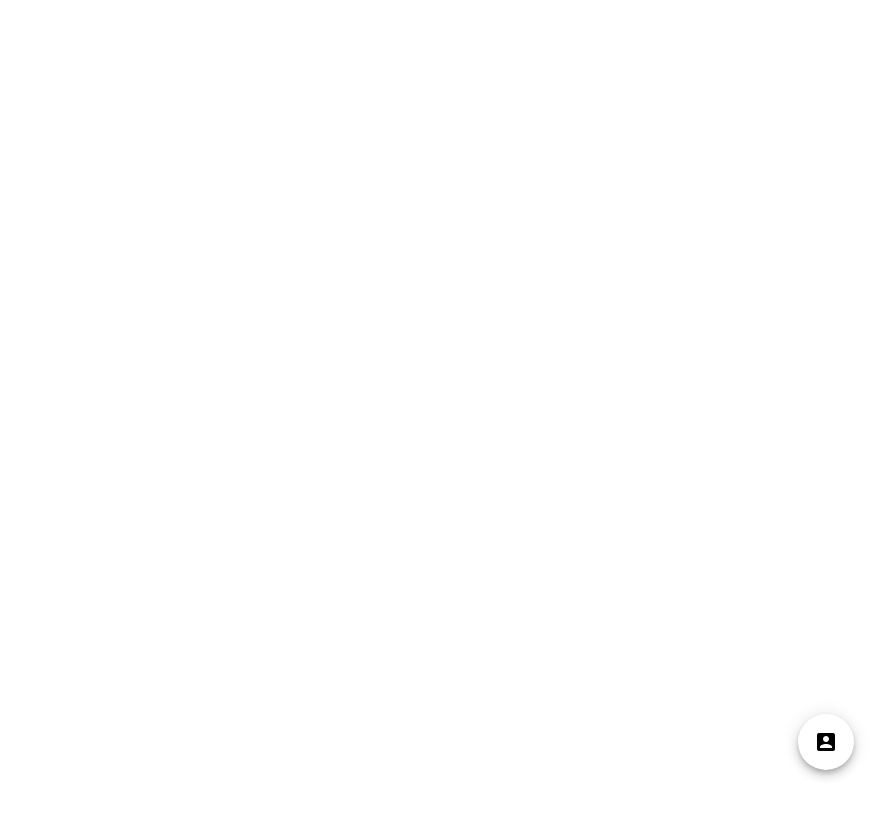
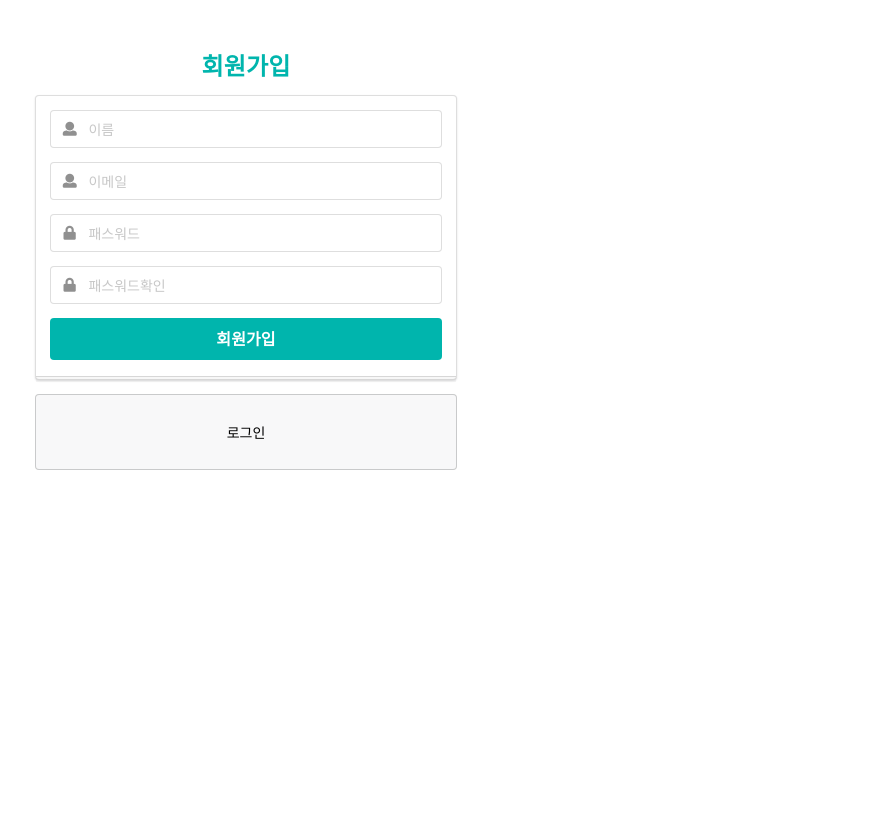
Before and after one commit to mvfe8080/test02, a Vue app: page /#/register in a window 1280 px wide. Shown: the top 818 px of the page, without its empty margins (394-1280 px from the left). Built offline with nearby package versions, Linux system fonts and the light colour scheme.

Commit message:
회원가입, 로그인까지 작업완료

```diff
--- a/index.html
+++ b/index.html
@@ -8,9 +8,16 @@
     <title>vue_mdl_firebase_project_since_170208</title>
     <link rel="stylesheet" href="//fonts.googleapis.com/css?family=Roboto:300,400,500,700,400italic">
     <link rel="stylesheet" href="//fonts.googleapis.com/icon?family=Material+Icons">
+    <link rel="stylesheet" href="https://cdnjs.cloudflare.com/ajax/libs/semantic-ui/2.2.7/semantic.min.css">
   </head>
   <body>
     <div id="app"></div>
     <!-- built files will be auto injected -->
+
+    <script
+      src="https://code.jquery.com/jquery-3.1.1.min.js"
+      integrity="sha256-hVVnYaiADRTO2PzUGmuLJr8BLUSjGIZsDYGmIJLv2b8="
+      crossorigin="anonymous"></script>
+    <script src="https://cdnjs.cloudflare.com/ajax/libs/semantic-ui/2.2.7/semantic.min.js"></script>
   </body>
 </html>
--- a/package.json
+++ b/package.json
@@ -12,7 +12,7 @@
     "firebase": "^3.6.9",
     "md5": "^2.2.1",
     "vue": "^2.1.10",
-    "vue-material": "^0.6.3",
+    "vue-material": "^0.7.0",
     "vue-router": "^2.2.0",
     "vuex": "^2.1.2"
   },
--- a/src/main.js
+++ b/src/main.js
@@ -10,6 +10,7 @@ import Login from './pages/Login'
 import Register from './pages/Register'
 import Tchat from './pages/Tchat'
 import store from './store'
+import Test from './pages/Test'
 
 Vue.use(VueRouter)
 Vue.use(VueMaterial)
@@ -26,6 +27,10 @@ const routes = [
   {
     path: '/',
     component: Tchat
+  },
+  {
+    path: '/test',
+    component: Test
   }
 ]
 
--- a/src/pages/Login.vue
+++ b/src/pages/Login.vue
@@ -1,13 +1,109 @@
 <template>
-  <div id="app">
-    Login.vue
+<div class="ui middle aligned center aligned grid login__container">
+  <div class="column">
+    <h2 class="ui teal header">
+          <div class="content">
+            로그인
+          </div>
+        </h2>
+    <form class="ui large form" :class="{'error': hasErrors}">
+      <div class="ui stacked segment">
+
+        <div class="field">
+          <div class="ui left icon input">
+            <i class="user icon"></i>
+            <input type="email" name="email" placeholder="이메일" v-model.trim="email" required>
+          </div>
+        </div>
+
+        <div class="field">
+          <div class="ui left icon input">
+            <i class="lock icon"></i>
+            <input type="password" name="password" placeholder="패스워드" v-model.trim="password" required>
+          </div>
+        </div>
+
+        <div class="ui fluid large teal button" @click.prevent="login" :class="{'loading': isLoading}">로그인</div>
+      </div>
+
+      <div class="ui error message" v-if="hasErrors">
+        <p v-for="error in errors">{{ error }}</p>
+      </div>
+
+    </form>
+
+    <div class="ui message">
+      <router-link to="/register">
+        <md-button class="md-primary">회원가입</md-button>
+      </router-link>
+    </div>
   </div>
+</div>
 </template>
 
 <script>
-
+export default {
+  name: 'login',
+  data () {
+    return {
+      email: '',
+      password: '',
+      errors: [],
+      isLoading: false
+    }
+  },
+  computed: {
+    hasErrors () {
+      return this.errors.length > 0
+    }
+  },
+  methods: {
+    login () {
+      this.errors = []
+      if(this.isFormValid()){
+        this.isLoading = true
+        firebase.auth().signInWithEmailAndPassword(this.email, this.password).then(user => {
+          this.$store.dispatch('setUser', user)
+          this.$router.push('/')
+        }).catch(error => {
+          this.errors.push(error.message)
+          this.isLoading = false
+        })
+      }
+    },
+    isEmpty() {
+      if (this.email.length == 0 || this.password.length == 0) {
+        return true;
+      }
+      return false;
+    },
+    passwordValid() {
+      if (this.password.length < 6) {
+        return false;
+      }
+      return true;
+    },
+    isFormValid() {
+      if (this.isEmpty()) {
+        this.errors.push('내용을 입력해 주세요!')
+        return false;
+      }
+      if (!this.passwordValid()) {
+        this.errors.push('패스워드는 최소6자 이상이어야 합니다!')
+        return false;
+      }
+      return true;
+    }
+  }
+}
 </script>
 
-<style>
+<style scoped>
+.login__container {
+  margin-top: 40px;
+}
 
+.column {
+  max-width: 450px;
+}
 </style>
--- a/src/pages/Register.vue
+++ b/src/pages/Register.vue
@@ -1,57 +1,66 @@
 <template>
-  <div id="app">
-    <md-dialog md-open-from="#fab" md-close-to="#fab" ref="dialog2">
-      <md-dialog-title>회원가입</md-dialog-title>
+<div class="ui middle aligned center aligned grid login__container">
+  <div class="column">
+    <h2 class="ui teal header">
+        <div class="content">
+          회원가입
+        </div>
+      </h2>
+    <form class="ui large form" :class="{'error': hasErrors}">
+      <div class="ui stacked segment">
 
-      <md-dialog-content>
-        <form>
-          <md-input-container>
-            <label>이름</label>
-            <md-textarea maxlength="20" name="name" v-model.trim="name"></md-textarea>
-          </md-input-container>
+        <div class="field">
+          <div class="ui left icon input">
+            <i class="user icon"></i>
+            <input type="text" name="name" placeholder="이름" v-model.trim="name" required>
+          </div>
+        </div>
 
-          <md-input-container>
-            <label>이메일</label>
-            <md-input maxlength="20" name="email" v-model.trim="email"></md-input>
-          </md-input-container>
+        <div class="field">
+          <div class="ui left icon input">
+            <i class="user icon"></i>
+            <input type="email" name="email" placeholder="이메일" v-model.trim="email" required>
+          </div>
+        </div>
 
-          <md-input-container>
-            <label>패스워드</label>
-            <md-input maxlength="20" name="password" v-model="password"></md-input>
-          </md-input-container>
+        <div class="field">
+          <div class="ui left icon input">
+            <i class="lock icon"></i>
+            <input type="password" name="password" placeholder="패스워드" v-model.trim="password" required>
+          </div>
+        </div>
 
-          <md-input-container>
-            <label>패스워드확인</label>
-            <md-input maxlength="20" name="password_confirmation" v-model="password_confirmation"></md-input>
-          </md-input-container>
+        <div class="field">
+          <div class="ui left icon input">
+            <i class="lock icon"></i>
+            <input type="password" name="password_confirmation" placeholder="패스워드확인" v-model.trim="password_confirmation" required>
+          </div>
+        </div>
 
-          <div v-if="hasErrors">
-            <p v-for="error in errors">
-              {{ error }}
-            </p>
+        <div class="ui fluid large teal button" @click.prevent="register" :class="{'loading': isLoading}">회원가입</div>
       </div>
+
+      <div class="ui error message" v-if="hasErrors">
+        <p v-for="error in errors">{{ error }}</p>
+      </div>
+
     </form>
-      </md-dialog-content>
 
-      <md-dialog-actions>
-        <md-button class="md-primary" @click.prevent="register" :class="{ 'md-accent': isLoading }">회원가입</md-button>
-        <md-button class="md-primary" @click="closeDialog('dialog2')">취소</md-button>
-        <md-button class="md-primary" @click="closeDialog('dialog2')">가입</md-button>
-        <router-link to="/login"><md-button class="md-primary">로그인</md-button></router-link>
-      </md-dialog-actions>
-    </md-dialog>
-
-    <md-button class="md-fab md-fab-bottom-right" id="fab" @click="openDialog('dialog2')">
-      <md-icon>account_box</md-icon>
-    </md-button>
+    <div class="ui message">
+      <router-link to="/login">
+        <md-button class="md-primary">로그인</md-button>
+      </router-link>
+    </div>
+  </div>
 </div>
 </template>
 
 <script>
 import md5 from 'md5'
+
 export default {
   name: 'register',
-  data () {
+  data() {
     return {
       name: '',
       email: '',
@@ -60,7 +69,6 @@ export default {
       errors: [],
       usersRef: firebase.database().ref('users'),
       isLoading: false
-
     }
   },
   computed: {
@@ -69,43 +77,29 @@ export default {
     }
   },
   methods: {
-    openDialog(ref) {
-      this.$refs[ref].open();
-    },
-    closeDialog(ref) {
-      this.$refs[ref].close();
-    },
-    onOpen() {
-      console.log('Opened');
-    },
-    onClose(type) {
-      console.log('Closed', type);
-    },
-    register () {
-      console.log("회원가입");
-      this.errors = [];
-      if(this.isFormValid()){
-        this.isLoading = true;
+    register() {
+      this.errors = []
+
+      if (this.isFormValid()) {
+        this.isLoading = true
         firebase.auth().createUserWithEmailAndPassword(this.email, this.password)
-        .then( user => {
-          console.log("회원가입" + user.email);
+          .then(user => {
             user.updateProfile({
               displayName: this.name,
-            photoURL: "https://www.gravatar.com/avatar/"+md5(user.email)+"?d=identicon"
-          }).then ( () => {
+              photoURL: "https://www.gravatar.com/avatar/" + md5(user.email) + "?d=identicon"
+            }).then(() => {
               //아바타 적용
-            this.saveUserToUsersRef(user).then( () => {
+              this.saveUserToUsersRef(user).then(() => {
                 this.$store.dispatch("setUser", user)
                 this.$router.push('/')
               })
             }, error => {
-              console.log(error);
+              this.errors.push(error.message)
+              this.isLoading = false
+            })
+          }).catch(error => {
             this.errors.push(error.message);
-          })
-        }).catch( error => {
-          console.log(error);
-          this.errors.push(error.message);
-          this.isLoading = false;
+            this.isLoading = false
           })
       }
     },
@@ -115,36 +109,42 @@ export default {
         avatar: user.photoURL
       })
     },
-    isEmpty () {
-      if(this.name.length == 0 || this.email.length == 0 || this.password.length == 0 || this.password_confirmation.length == 0){
+    isEmpty() {
+      if (this.name.length == 0 || this.email.length == 0 || this.password.length == 0 || this.password_confirmation.length == 0) {
         return true;
       }
       return false;
     },
-    passwordValid () {
-      if(this.password.length < 6 || this.password_confirmation.length < 6){
+    passwordValid() {
+      if (this.password.length < 6 || this.password_confirmation.length < 6) {
         return false;
       }
-      if(this.password !== this.password_confirmation){
+      if (this.password !== this.password_confirmation) {
         return false;
       }
       return true;
     },
-    isFormValid () {
-      if(this.isEmpty()){
+    isFormValid() {
+      if (this.isEmpty()) {
         this.errors.push('내용을 입력해 주세요!')
         return false;
       }
-      if(!this.passwordValid()){
-        this.errors.push('패스워드가 일치하지 않습니다!')
+      if (!this.passwordValid()) {
+        this.errors.push('패스워드불일치 혹은 최소6자 이상이어야 합니다!')
         return false;
       }
       return true;
     }
   }
-};
+}
 </script>
 
 <style scoped>
+.login__container {
+  margin-top: 40px;
+}
 
+.column {
+  max-width: 450px;
+}
 </style>
```
Also changed, not shown: src/pages/Test.vue (added, +13 -0 lines), 2 other files (tests, documents, lock files or other folders). Lines whose indentation alone changed are shown as unchanged.
